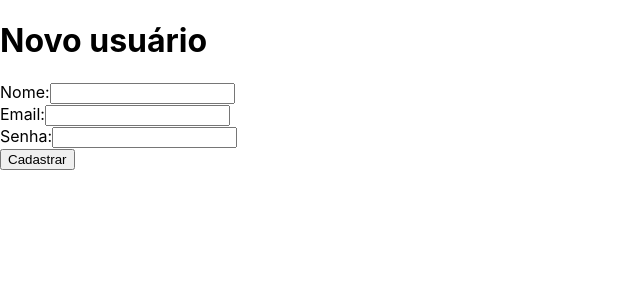
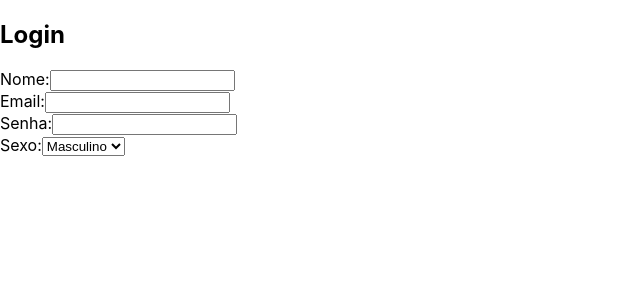
Before and after one commit to brunoseiji/Curso-React-Udemy, a React (Create React App) app: page / in a window 1280 px wide. Shown: the top 300 px of the page, without its empty margins (0-640 px from the left). Built offline with nearby package versions, Linux system fonts and the light colour scheme.

Commit message:
Manipulando formulários pt2

```diff
--- a/src/App.js
+++ b/src/App.js
@@ -5,40 +5,48 @@
     constructor(props) {
         super(props);
         this.state = {
-            nome: '',
-            email: '',
-            senha: '',
-            error: ''
+            form: {
+                nome: '',
+                email: '',
+                senha: '',
+                sexo: ''
+            }
         };
-        this.cadastrar = this.cadastrar.bind(this);
+        this.dadosForm = this.dadosForm.bind(this);
     }
 
-    cadastrar(event) {
-        const {nome, email, senha} = this.state;
+    dadosForm(e) {
+        let form = this.state.form;
 
-        if(nome !== '' && email !== '' && senha !== '') {
-            alert(`Nome: ${nome} \nEmail: ${email} \nSenha: ${senha}`)
-        } else {
-            this.setState({error: 'Ops, está faltando algo'})
-        }
-
-        event.preventDefault();
+        form[e.target.name] = e.target.value;
+        this.setState({form: form});
     }
 
     render() {
         return(
             <div>
-                <h1>Novo usuário</h1>
-                {this.state.error && <p>{this.state.error}</p>}
-                <form onSubmit={this.cadastrar}>
-                    <label>Nome:</label>
-                    <input type="text" value={this.state.nome} onChange={ (e) => this.setState({nome: e.target.value})}/><br/>
-                    <label>Email:</label>
-                    <input type="email" value={this.state.email} onChange={ (e) => this.setState({email: e.target.value}) }/><br/>
-                    <label>Senha:</label>
-                    <input type="password" value={this.state.senha} onChange={ (e) => this.setState({senha: e.target.value})}/><br/>
-                    <button type="submit">Cadastrar</button>
-                </form>
+                <h2>Login</h2>
+                Nome:
+                <input type="text" name="nome" value={this.state.form.nome}
+                        onChange={this.dadosForm}/><br/>
+                Email:
+                <input type="text" name="email" value={this.state.form.email}
+                        onChange={this.dadosForm}/><br/>
+                Senha:
+                <input type="password" name="senha" value={this.state.form.senha}
+                        onChange={this.dadosForm}/><br/>
+                Sexo:
+                <select name="sexo" value={this.state.form.sexo} onChange={this.dadosForm}>
+                    <option value="Masculino">Masculino</option>
+                    <option value="Feminino">Feminino</option>
+                </select>
+
+                <div>
+                    <h3>{this.state.form.nome}</h3>
+                    <h3>{this.state.form.email}</h3>
+                    <h3>{this.state.form.senha}</h3>
+                    <h3>{this.state.form.sexo}</h3>
+                </div>
             </div>
         );
     }
```
Also changed, not shown: 1 other file (tests, documents, lock files or other folders).
